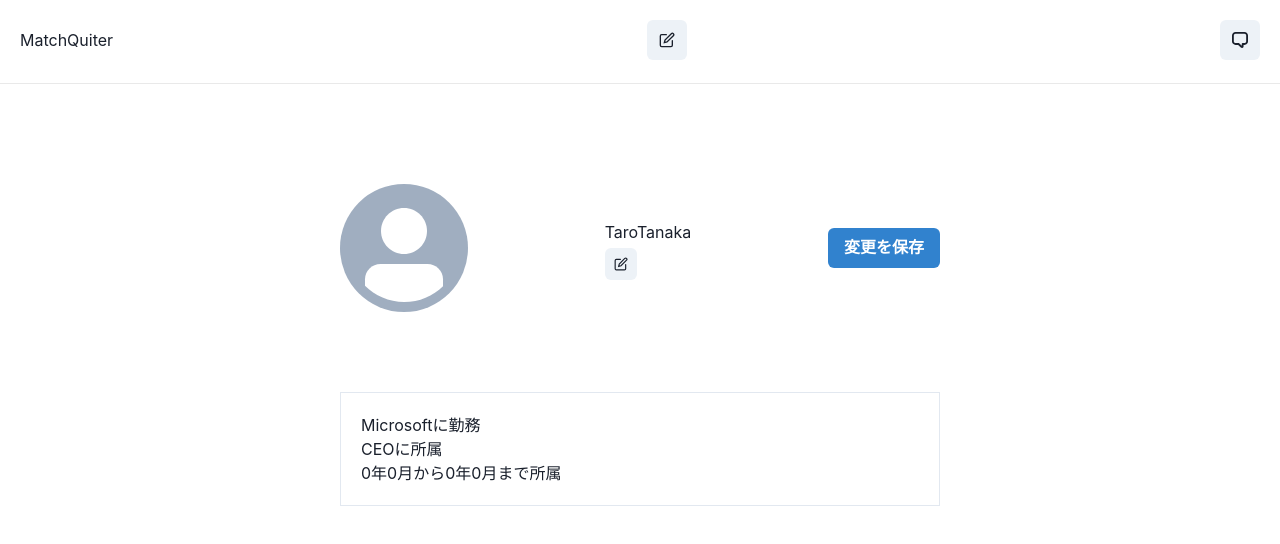
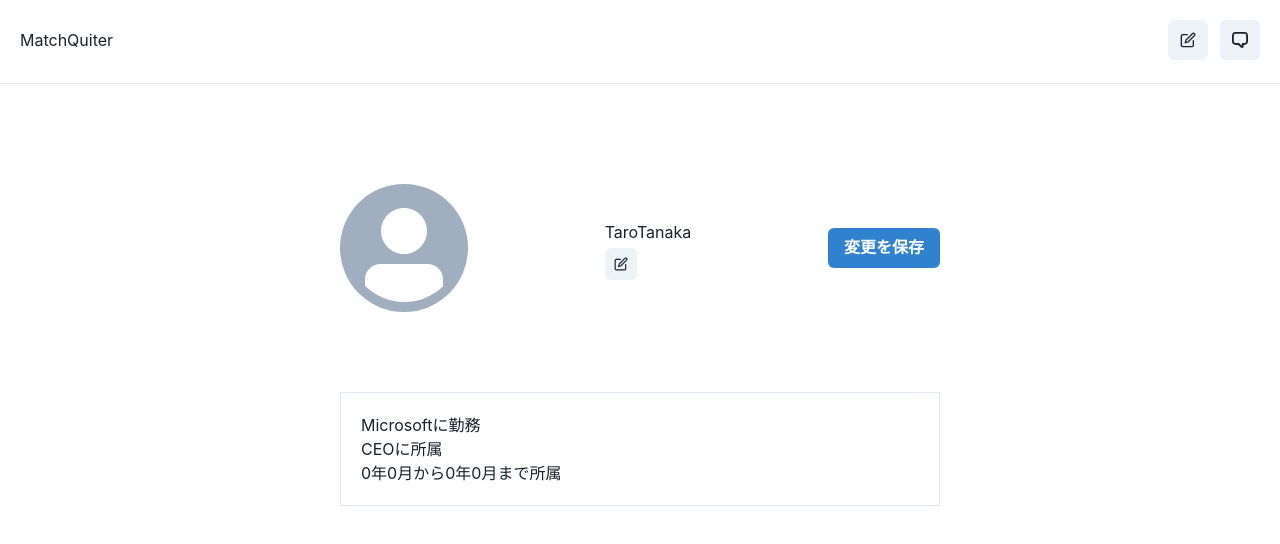
Before and after one commit to hackathon-supporters/hackathon-frontend, a Next.js app: page /editprofile in a window 1280 px wide. Shown: the top 544 px of the page. Built offline with nearby package versions, Linux system fonts and the light colour scheme.

Commit message:
fix router arg

```diff
--- a/component/Navigation.tsx
+++ b/component/Navigation.tsx
@@ -1,10 +1,9 @@
 import {Box, Center, Flex, IconButton, Spacer} from "@chakra-ui/react";
 import {ChatIcon, EditIcon} from "@chakra-ui/icons";
 import {useRouter} from "next/router";
-import {loginStatusAtom} from "../atom/loginstatus";
 
 const Navigation = ()=>{
-    const router = useRouter(loginStatusAtom);
+    const router = useRouter();
     const VisitEdit=()=>{
         router.push("/editprofile");
     }
@@ -16,10 +15,9 @@ const Navigation = ()=>{
                 </Box>
             </Center>
             <Spacer/>
-            <IconButton onClick={()=>{VisitEdit()}} aria-label={"edit"}>
+            <IconButton mr={3} onClick={()=>{VisitEdit()}} aria-label={"edit"}>
                 <EditIcon/>
             </IconButton>
-            <Spacer/>
             <IconButton aria-label={"chat"}>
                 <ChatIcon/>
             </IconButton>
```
